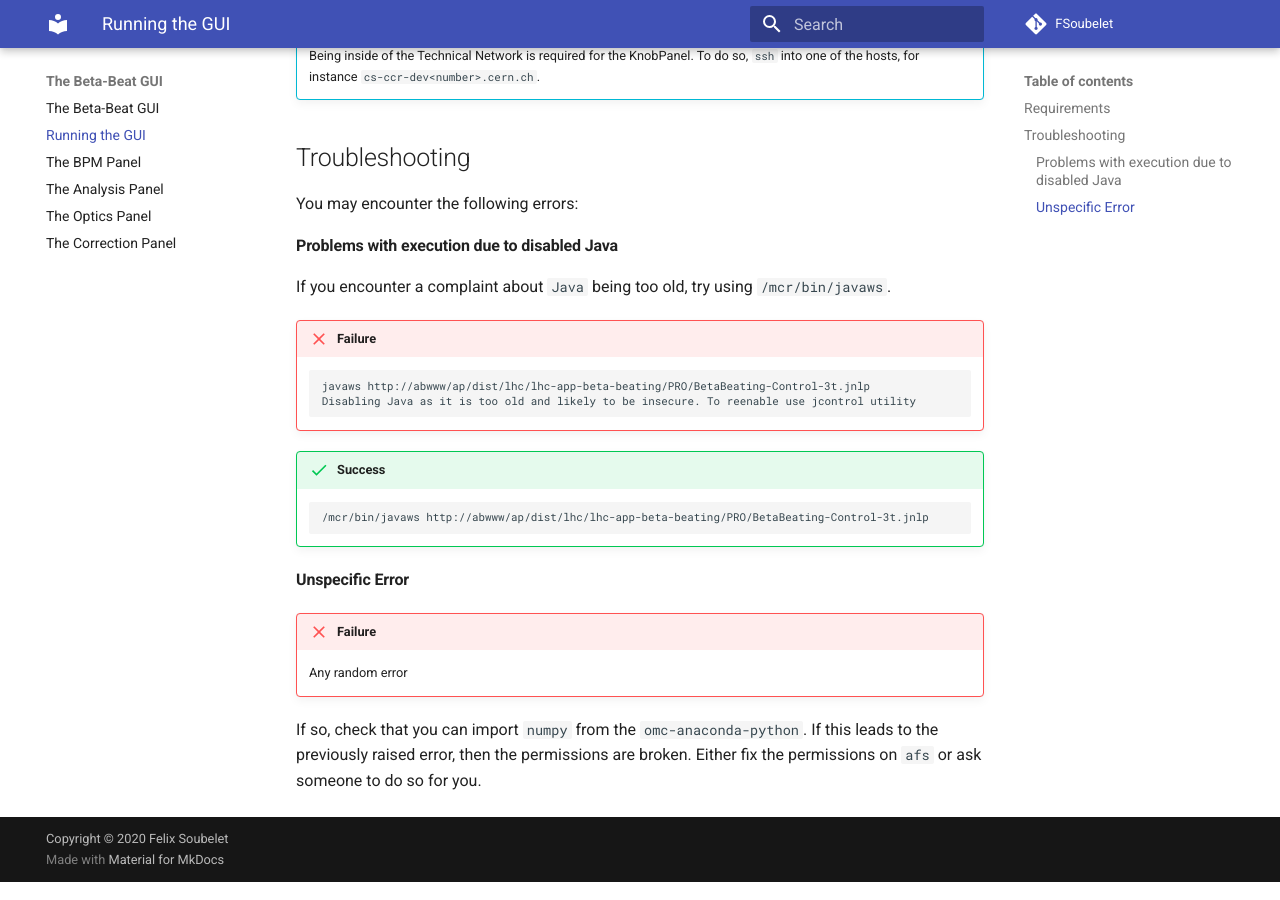
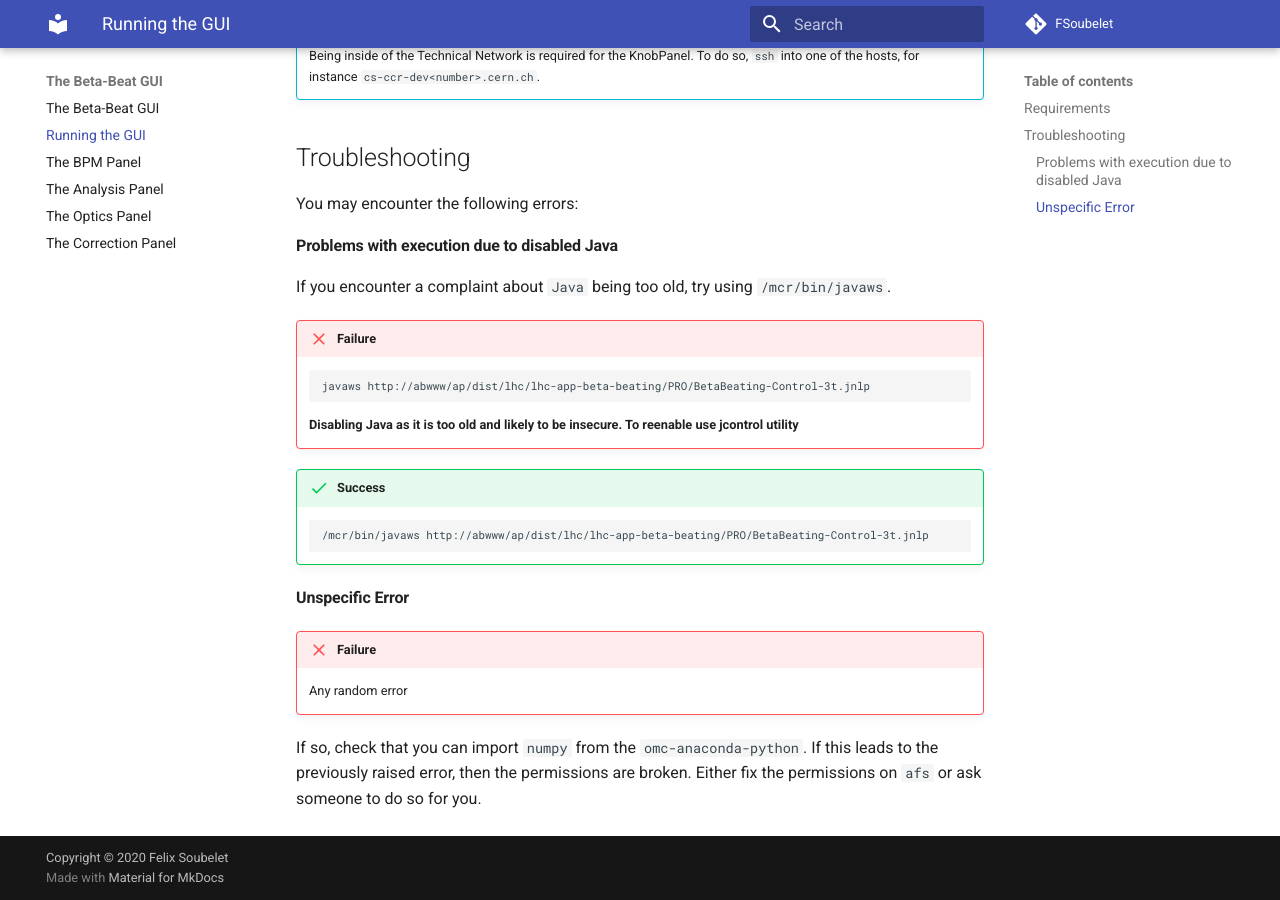
Before and after one commit to pylhc/pylhc.github.io, an MkDocs documentation site: the page built from docs/GUI/running.md, in a window 1280 px wide and 900 px high, scrolled down 998 px. Built offline with MkDocs 1.6.1 and Material for MkDocs 9.7.7, drawn with Linux system fonts in a browser that asks for light colours.

Commit message:
get error message out of command field

````diff
--- a/docs/GUI/running.md
+++ b/docs/GUI/running.md
@@ -43,8 +43,8 @@ If you encounter a complaint about `Java` being too old, try using `/mcr/bin/jav
 !!! failure
     ```bash
     javaws http://abwww/ap/dist/lhc/lhc-app-beta-beating/PRO/BetaBeating-Control-3t.jnlp
-    Disabling Java as it is too old and likely to be insecure. To reenable use jcontrol utility
     ```
+    **Disabling Java as it is too old and likely to be insecure. To reenable use jcontrol utility**
 
 !!! success
     ```bash
````
